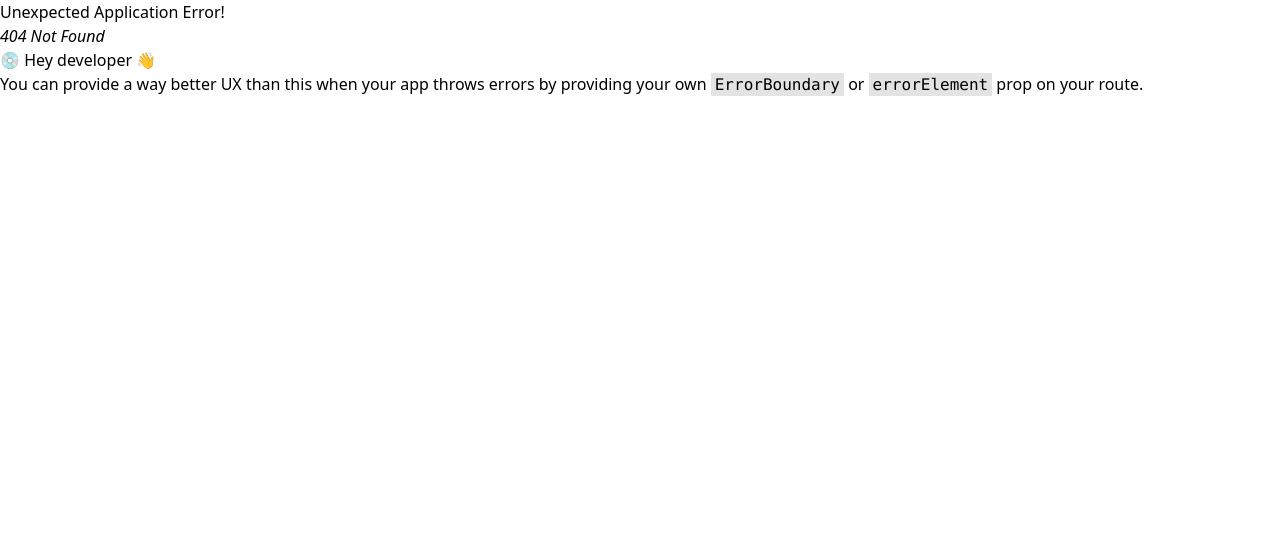
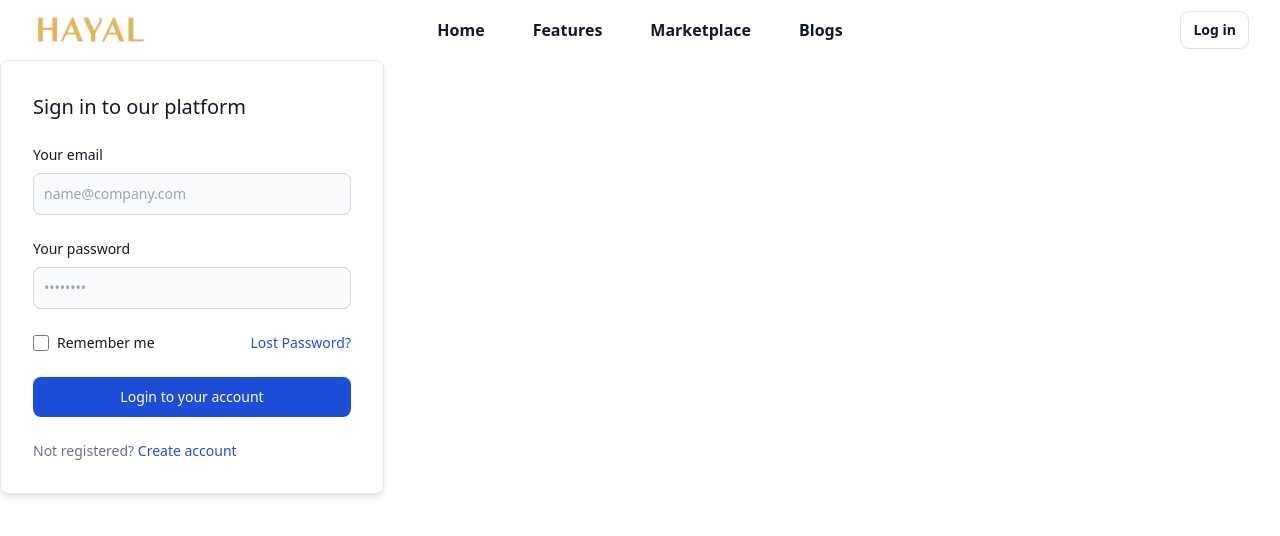
Before and after one commit to maruf45/hayal-client, a React (Create React App) app: page /login in a window 1280 px wide. Before the commit this address had no page. Shown: the top 536 px of the page. Built offline with nearby package versions, Linux system fonts and the light colour scheme.

Commit message:
added login form

```diff
--- /dev/null
+++ b/src/Pages/Login/Login.js
@@ -0,0 +1,84 @@
+import React from "react";
+
+const Login = () => {
+  return (
+    <div class="w-full max-w-sm p-4 bg-white border border-gray-200 rounded-lg shadow-md sm:p-6 md:p-8 dark:bg-gray-800 dark:border-gray-700">
+      <form class="space-y-6" action="#">
+        <h5 class="text-xl font-medium text-gray-900 dark:text-white">
+          Sign in to our platform
+        </h5>
+        <div>
+          <label
+            for="email"
+            class="block mb-2 text-sm font-medium text-gray-900 dark:text-white"
+          >
+            Your email
+          </label>
+          <input
+            type="email"
+            name="email"
+            id="email"
+            class="bg-gray-50 border border-gray-300 text-gray-900 text-sm rounded-lg focus:ring-blue-500 focus:border-blue-500 block w-full p-2.5 dark:bg-gray-600 dark:border-gray-500 dark:placeholder-gray-400 dark:text-white"
+            placeholder="name@company.com"
+            required
+          />
+        </div>
+        <div>
+          <label
+            for="password"
+            class="block mb-2 text-sm font-medium text-gray-900 dark:text-white"
+          >
+            Your password
+          </label>
+          <input
+            type="password"
+            name="password"
+            id="password"
+            placeholder="••••••••"
+            class="bg-gray-50 border border-gray-300 text-gray-900 text-sm rounded-lg focus:ring-blue-500 focus:border-blue-500 block w-full p-2.5 dark:bg-gray-600 dark:border-gray-500 dark:placeholder-gray-400 dark:text-white"
+            required
+          />
+        </div>
+        <div class="flex items-start">
+          <div class="flex items-start">
+            <div class="flex items-center h-5">
+              <input
+                id="remember"
+                type="checkbox"
+                value=""
+                class="w-4 h-4 border border-gray-300 rounded bg-gray-50 focus:ring-3 focus:ring-blue-300 dark:bg-gray-700 dark:border-gray-600 dark:focus:ring-blue-600 dark:ring-offset-gray-800"
+                required
+              />
+            </div>
+            <label
+              for="remember"
+              class="ml-2 text-sm font-medium text-gray-900 dark:text-gray-300"
+            >
+              Remember me
+            </label>
+          </div>
+          <a
+            href="#"
+            class="ml-auto text-sm text-blue-700 hover:underline dark:text-blue-500"
+          >
+            Lost Password?
+          </a>
+        </div>
+        <button
+          type="submit"
+          class="w-full text-white bg-blue-700 hover:bg-blue-800 focus:ring-4 focus:outline-none focus:ring-blue-300 font-medium rounded-lg text-sm px-5 py-2.5 text-center dark:bg-blue-600 dark:hover:bg-blue-700 dark:focus:ring-blue-800"
+        >
+          Login to your account
+        </button>
+        <div class="text-sm font-medium text-gray-500 dark:text-gray-300">
+          Not registered?{" "}
+          <a href="#" class="text-blue-700 hover:underline dark:text-blue-500">
+            Create account
+          </a>
+        </div>
+      </form>
+    </div>
+  );
+};
+
+export default Login;
--- a/src/Router/router.js
+++ b/src/Router/router.js
@@ -1,11 +1,15 @@
 import { createBrowserRouter } from "react-router-dom";
 import Home from "../Pages/Home/Home";
+import Login from "../Pages/Login/Login";
 import MainLayout from "../Pages/MainLayout/MainLayout";
 
 export const router = createBrowserRouter([
   {
     path: "/",
     element: <MainLayout />,
-    children: [{ path: "/", element: <Home /> }],
+    children: [
+      { path: "/", element: <Home /> },
+      { path: "/login", element: <Login /> },
+    ],
   },
 ]);
```
